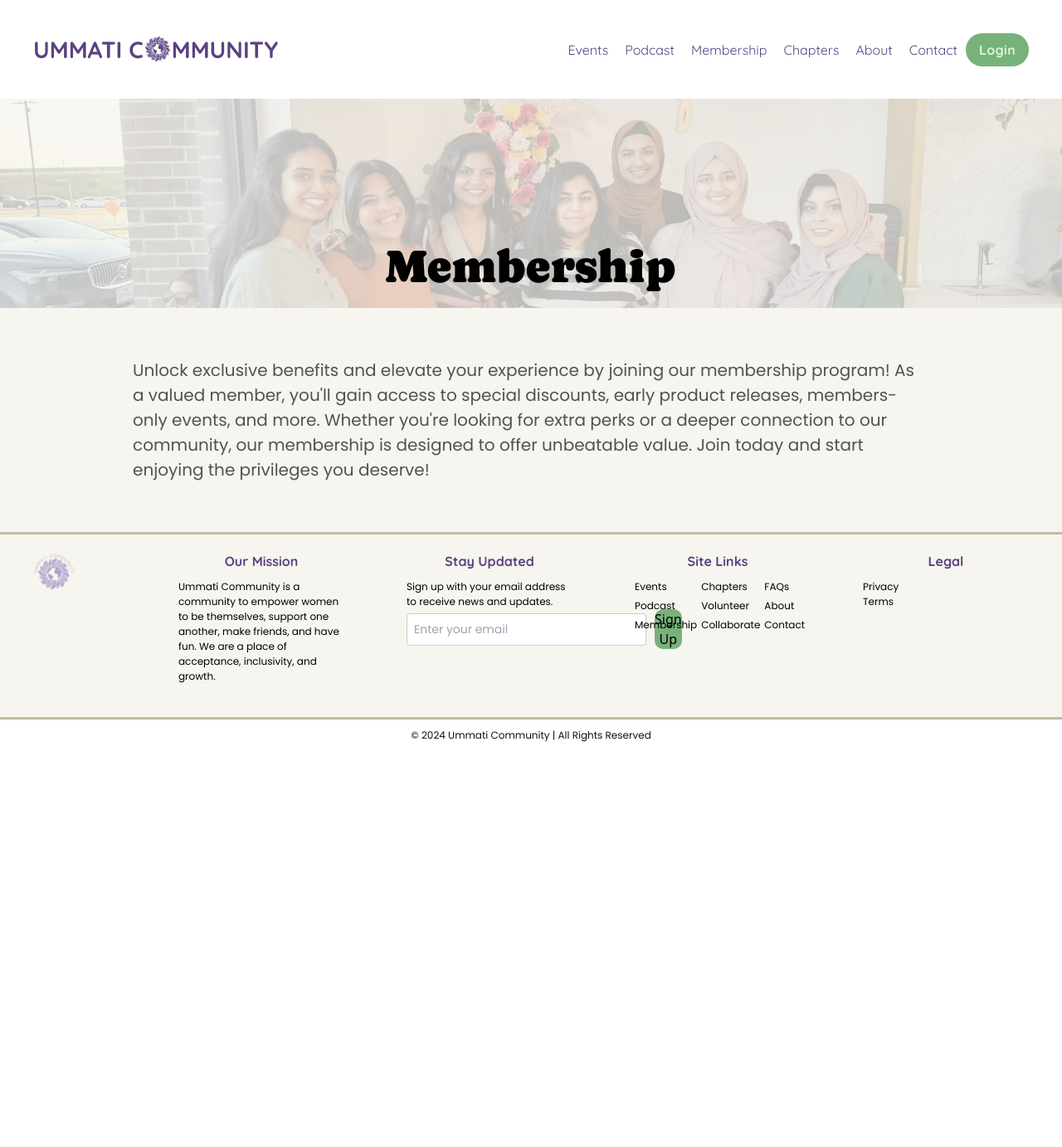
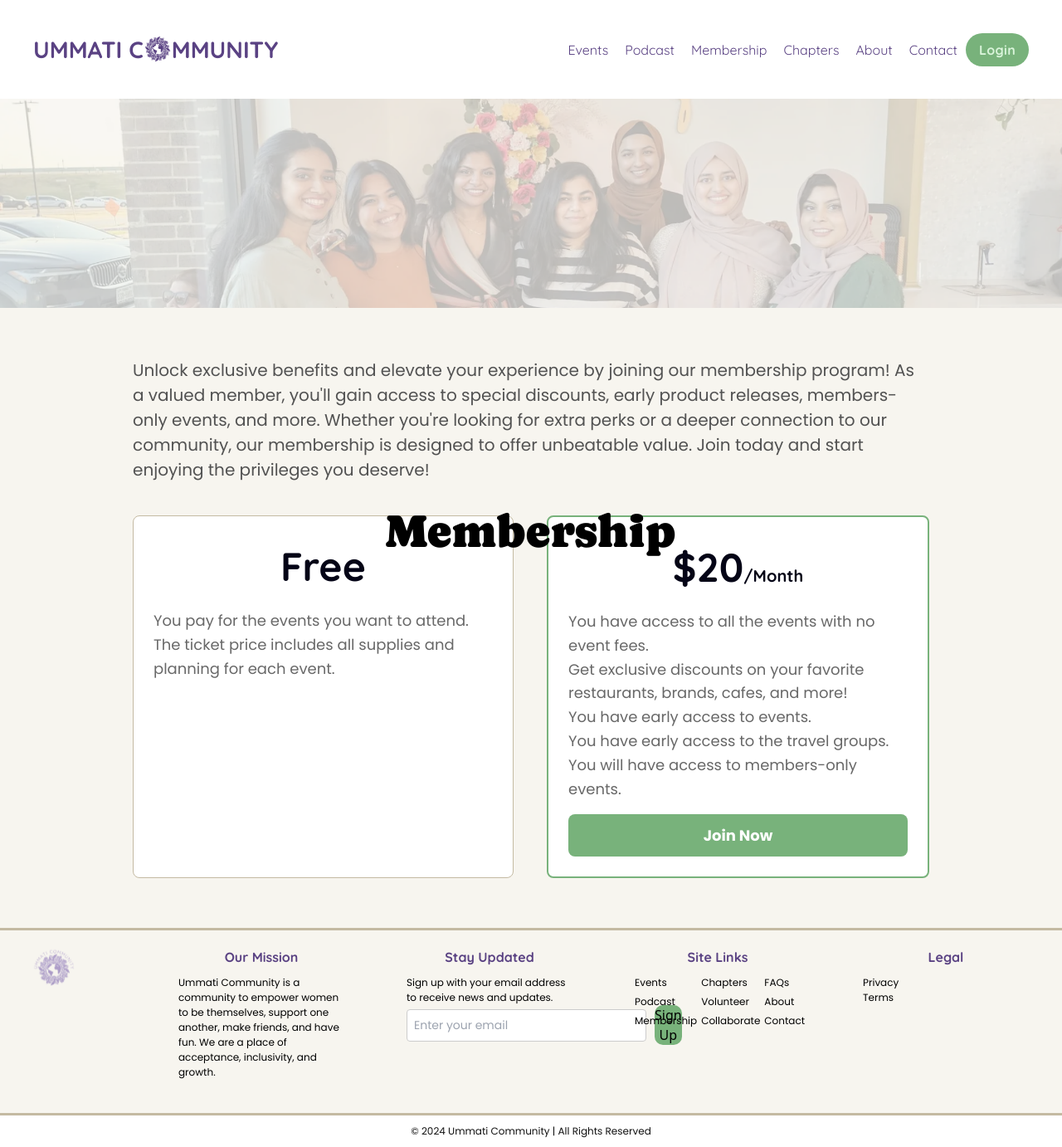
Before and after one commit to ekkomediaprojects/ummati-frontend, a React (Create React App) app: page /membership in a window 1280 px wide. Shown: the whole page at 83% size. Before the commit the page ends 905 px from the top, so only its background shows below. Built offline with nearby package versions, Linux system fonts and the light colour scheme.

Commit message:
content added on membership page

```diff
--- a/src/pages/Membership.js
+++ b/src/pages/Membership.js
@@ -1,3 +1,4 @@
+// src/pages/Membership.js
 import React from 'react';
 import Header from '../components/Header';
 import Footer from '../components/Footer';
@@ -12,12 +13,42 @@ const Membership = () => (
         <div style={styles.banner}>
             <h1 style={styles.bannerText}>Membership</h1>
         </div>
+
         {/* Main Content Section */}
         <div style={styles.contentSection}>
             <p style={styles.text}>
                 Unlock exclusive benefits and elevate your experience by joining our membership program! As a valued member, you'll gain access to special discounts, early product releases, members-only events, and more. Whether you're looking for extra perks or a deeper connection to our community, our membership is designed to offer unbeatable value. Join today and start enjoying the privileges you deserve!
             </p>
+
+            {/* Membership Options */}
+            <div style={styles.membershipOptions}>
+                {/* Free Membership Box */}
+                <div style={styles.membershipBoxFree}>
+                    <div style={styles.priceTitle}>Free</div>
+                    <div style={styles.benefitsText}>
+                        <p>You pay for the events you want to attend.</p>
+                        <p>The ticket price includes all supplies and planning for each event.</p>
                     </div>
+                </div>
+
+                {/* Premium Membership Box */}
+                <div style={styles.membershipBoxPremium}>
+                    <div style={styles.priceTitle}>
+                        <span style={styles.priceText}>$20</span>
+                        <span style={styles.monthText}>/Month</span>
+                    </div>
+                    <div style={styles.benefitsText}>
+                        <p>You have access to all the events with no event fees.</p>
+                        <p>Get exclusive discounts on your favorite restaurants, brands, cafes, and more!</p>
+                        <p>You have early access to events.</p>
+                        <p>You have early access to the travel groups.</p>
+                        <p>You will have access to members-only events.</p>
+                    </div>
+                    <button style={styles.joinButton}>Join Now</button>
+                </div>
+            </div>
+        </div>
+
         <Footer />
     </div>
 );
@@ -25,11 +56,10 @@ const Membership = () => (
 const styles = {
     banner: {
         width: '100%',
-          height: '252px', // Adjust height as needed
+        height: '252px',
         backgroundImage: `url(${bannerImage})`,
-          backgroundSize: 'cover',       // Ensures image covers the entire banner
-          backgroundPosition: 'center',  // Centers the background image
-          position: 'relative', // Allows absolute positioning for inner elements
+        backgroundSize: 'cover',
+        backgroundPosition: 'center',
         display: 'flex',
         justifyContent: 'center',
         alignItems: 'center',
@@ -38,21 +68,81 @@ const Membership = () => (
         color: 'black',
         fontFamily: 'Caprasimo',
         fontSize: '56px',
-          position: 'absolute',     // Position text absolutely within the banner
-          top: '80%',               // Position the text two-thirds down within the banner
+        position: 'absolute',
+        top: '80%',
         transform: 'translateY(-50%)',
     },
-
     contentSection: {
         background: '#F7F5EF',
         padding: '60px 160px',
     },
-
     text: {
         color: '#525252',
-            fontSize: 20,
+        fontSize: '20px',
         fontFamily: 'Poppins',
         fontWeight: '400',
+        marginBottom: '40px',
+    },
+    membershipOptions: {
+        display: 'flex',
+        gap: '40px',
+        marginTop: '40px',
+    },
+    membershipBoxFree: {
+        flex: 1,
+        padding: '24px',
+        backgroundColor: 'white',
+        borderRadius: '8px',
+        border: '1px solid #C4BAA2',
+        display: 'flex',
+        flexDirection: 'column',
+        gap: '16px',
+    },
+    membershipBoxPremium: {
+        flex: 1,
+        padding: '24px',
+        backgroundColor: 'white',
+        borderRadius: '8px',
+        border: '2px solid #78B27B',
+        display: 'flex',
+        flexDirection: 'column',
+        gap: '16px',
+    },
+    priceTitle: {
+        textAlign: 'center',
+        color: '#040416',
+        fontSize: '48px',
+        fontFamily: 'Quicksand',
+        fontWeight: '700',
+    },
+    priceText: {
+        fontSize: '48px',
+        color: '#040416',
+    },
+    monthText: {
+        fontSize: '20px',
+        color: '#040416',
+    },
+    benefitsText: {
+        color: '#686868',
+        fontSize: '18px',
+        fontFamily: 'Poppins',
+        fontWeight: '400',
+        lineHeight: '1.6',
+    },
+    joinButton: {
+        alignSelf: 'stretch',
+        padding: '12px',
+        backgroundColor: '#78B27B',
+        borderRadius: '8px',
+        color: 'white',
+        fontSize: '18px',
+        fontFamily: 'Poppins',
+        fontWeight: '600',
+        textAlign: 'center',
+        cursor: 'pointer',
+        border: 'none',
+        outline: 'none',
     },
 };
 
```
Lines whose indentation alone changed are shown as unchanged.
